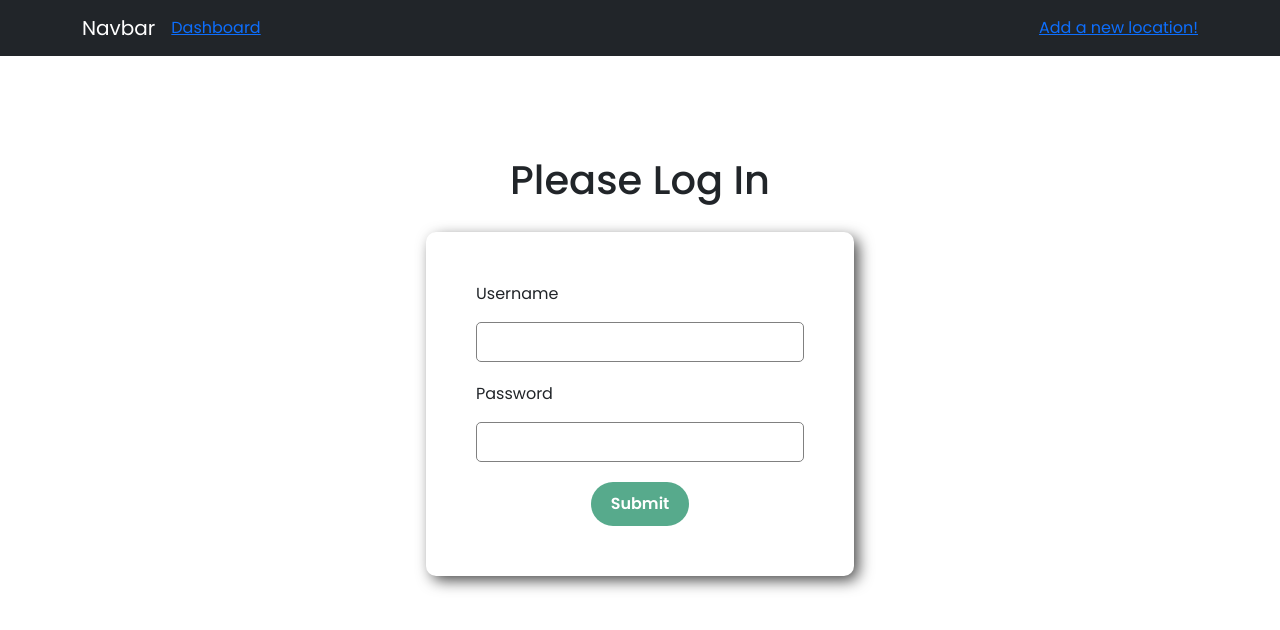
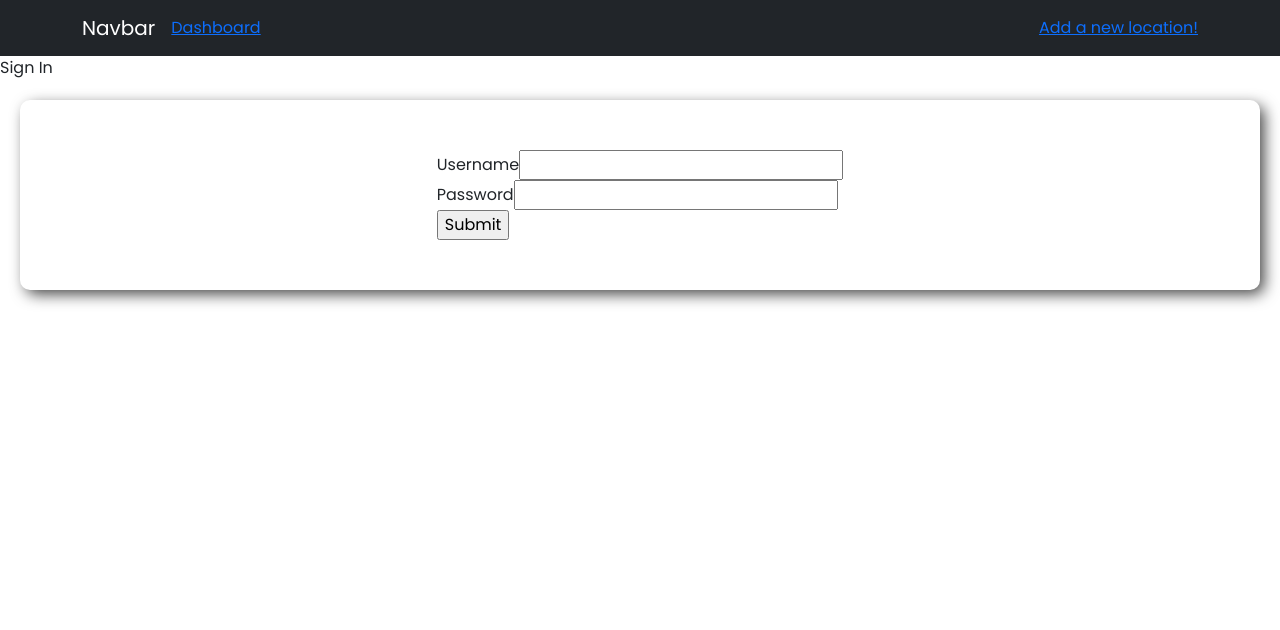
Before and after one commit to koogler/gotta-go, a React (Create React App) app: page /dashboard in a window 1280 px wide. Shown: the top 630 px of the page. Built offline with nearby package versions, Linux system fonts and the light colour scheme; no server answers.

Commit message:
editing login route

```diff
--- a/package.json
+++ b/package.json
@@ -9,6 +9,7 @@
     "@testing-library/user-event": "^13.5.0",
     "axios": "^0.26.0",
     "bootstrap": "^5.1.3",
+    "dotenv": "^16.0.0",
     "morgan": "^1.10.0",
     "nodemon": "^2.0.15",
     "pg": "^8.7.3",
--- a/src/components/Login/Login.js
+++ b/src/components/Login/Login.js
@@ -1,52 +1,86 @@
-import React, { useState } from 'react';
+import React, { useContext, useState, useEffect } from 'react';
 import './Login.scss';
 import PropTypes from 'prop-types';
+import { LocationsContext } from '../../context/LocationsContext';
+import LocationFind from '../../api/LocationFind';
 
-async function loginUser(credentials) {
-  return fetch('http://localhost:8080/login', {
-    method: 'POST',
-    headers: {
-      'Content-Type': 'application/json'
-    },
-    body: JSON.stringify(credentials)
-  })
-    .then(data => data.json())
-}
 
-export default function Login({ setToken }) {
 
-  const [username, setUserName] = useState();
-  const [password, setPassword] = useState();
+export default function Login() {
 
-  const handleSubmit = async e => {
-    e.preventDefault();
-    const token = await loginUser({
-      username,
-      password
-    });
-    setToken(token);
-  }
+  const [errorMessages, setErrorMessages] = useState({});
+  const [isSubmitted, setIsSubmitted] = useState(false);
+  const { database, setDatabase } = useContext(LocationsContext)
 
-  return (
-    <div className="login-wrapper">
-      <h1 className="heading">Please Log In</h1>
-      <form className="form" onSubmit={handleSubmit}>
-        <label>
-          <p>Username</p>
-          <input className="form--input" type="text" onChange={e => setUserName(e.target.value)} />
-        </label>
-        <label>
-          <p>Password</p>
-          <input className="form--input" type="password" onChange={e => setPassword(e.target.value)} />
-        </label>
-        <div>
-          <button className="form--submit" type="submit">Submit</button>
+  useEffect(() => {
+    const fetchData = async () => {
+      try {
+        const res = await LocationFind.get("/userdata")
+        setDatabase(res.data.data.users)
+      } catch (err) { }
+    }
+    fetchData()
+  }, [])
+
+  // User Login info
+
+  const errors = {
+    uname: "invalid username",
+    pass: "invalid password"
+  };
+
+  console.log(database)
+
+  const handleSubmit = (event) => {
+
+    event.preventDefault();
+
+    let { uname, pass } = document.forms[0];
+
+    const userData = database.find((user) => user.username === uname.value);
+
+    if (userData) {
+      if (userData.password !== pass.value) {
+        setErrorMessages({ name: "pass", message: errors.pass });
+      } else {
+        setIsSubmitted(true);
+      }
+    } else {
+      setErrorMessages({ name: "uname", message: errors.uname });
+    }
+  };
+
+  const renderErrorMessage = (name) =>
+    name === errorMessages.name && (
+      <div className="error">{errorMessages.message}</div>
+    );
+
+  const renderForm = (
+    <div className="form">
+      <form onSubmit={handleSubmit}>
+        <div className="input-container">
+          <label>Username </label>
+          <input type="text" name="uname" required />
+          {renderErrorMessage("uname")}
+        </div>
+        <div className="input-container">
+          <label>Password </label>
+          <input type="password" name="pass" required />
+          {renderErrorMessage("pass")}
+        </div>
+        <div className="button-container">
+          <input type="submit" />
         </div>
       </form>
     </div>
-  )
+  );
+
+  return (
+    <div className="app">
+      <div className="login-form">
+        <div className="title">Sign In</div>
+        {isSubmitted ? <div>User is successfully logged in</div> : renderForm}
+      </div>
+    </div>
+  );
 }
-
-Login.propTypes = {
-  setToken: PropTypes.func.isRequired
-}
--- a/src/components/Map/Map.js
+++ b/src/components/Map/Map.js
@@ -24,7 +24,7 @@
 
 
 const MapElement = () => {
-  const {isLoaded, loadError} = useLoadScript({
+  const { isLoaded, loadError } = useLoadScript({
     googleMapsApiKey: process.env.REACT_APP_GOOGLE_MAPS_API_KEY,
     libraries,
   });
@@ -38,7 +38,7 @@
         mapContainerStyle={mapContainerStyle}
         zoom={14}
         center={center}
-        >
+      >
       </GoogleMap>
     </div>
   );
--- a/src/context/LocationsContext.js
+++ b/src/context/LocationsContext.js
@@ -8,12 +8,14 @@
 
   const [selectedLocation, setSelectedLocation] = useState(null)
 
+  const [database, setDatabase] = useState([])
+
   const addLocations = (location) => {
     setLocations([...locations, location])
   }
 
   return (
-    <LocationsContext.Provider value={{ locations, setLocations, addLocations, selectedLocation, setSelectedLocation }}>
+    <LocationsContext.Provider value={{ locations, setLocations, addLocations, selectedLocation, setSelectedLocation, database, setDatabase }}>
       {props.children}
     </LocationsContext.Provider>
   )
--- a/src/index.js
+++ b/src/index.js
@@ -10,6 +10,7 @@
 import LocationDetail from './components/LocationDetail/LocationDetail'
 import { LocationsContextProvider } from './context/LocationsContext.js'
 import TopNav from './components/Navbar/TopNav'
+import Login from './components/Login/Login'
 
 
 ReactDOM.render(
@@ -22,6 +23,7 @@
         <Route path="/dashboard" element={<Dashboard />} />
         <Route path="/locationadd" element={<LocationAdd />} />
         <Route exact path="/locations/:id" element={<LocationDetail />} />
+        <Route exact path="/login" element={<Login />} />
       </Routes>
     </BrowserRouter>
   </LocationsContextProvider >
```
Also changed, not shown: 2 other files (tests, documents, lock files or other folders).
